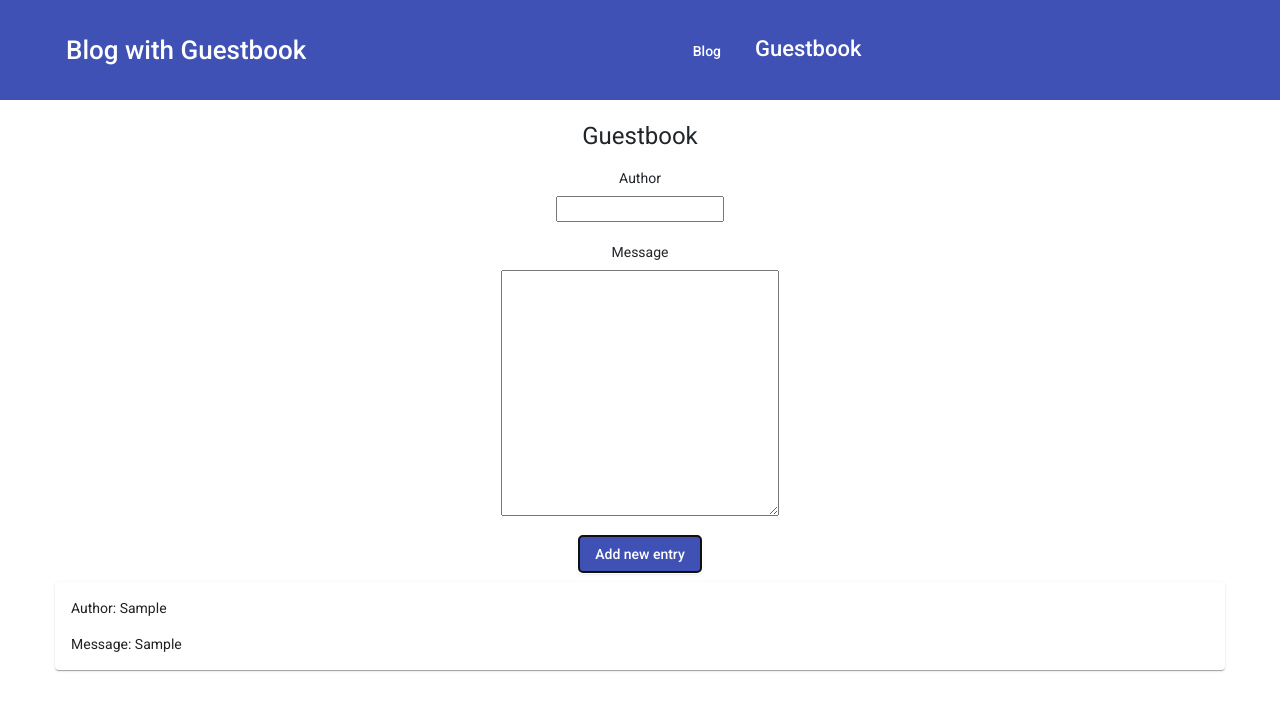
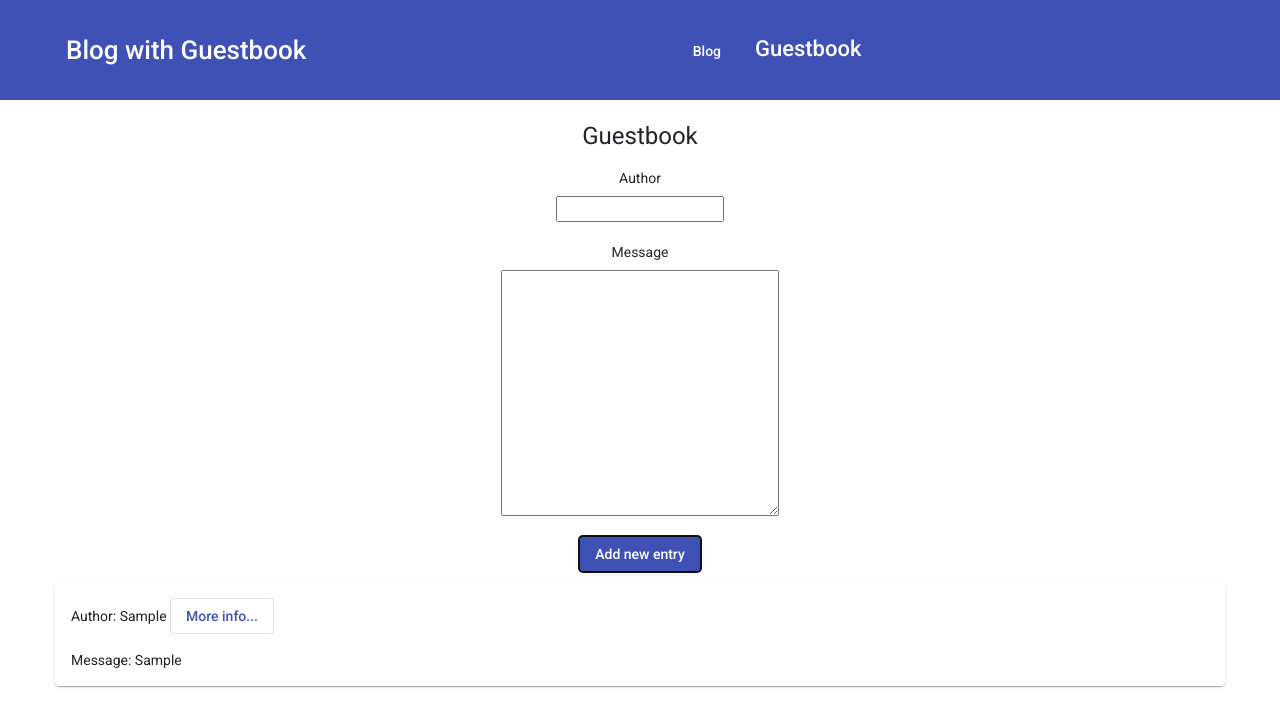
Before and after one commit to LavrL/angular-blog-guestbook, an Angular app: page /guestbook in a window 1280 px wide. Both pictures are taken after typing "Sample", "Sample" into the empty fields and a click on the button "Add new entry". Shown: the top 726 px of the page. Built offline with nearby package versions, Linux system fonts and the light colour scheme.

Commit message:
added modal window

```diff
--- a/src/app/guestbook/guestbook-display-posts/guestbook-display-posts.component.html
+++ b/src/app/guestbook/guestbook-display-posts/guestbook-display-posts.component.html
@@ -2,7 +2,9 @@
 
     <li *ngFor="let guestBookPost of guestBookPosts" class="guestBook-post">
         <mat-card>
-            <mat-card-content>Author: {{ guestBookPost.author }}</mat-card-content>
+            <mat-card-content>Author: {{ guestBookPost.author }}
+                <button mat-stroked-button color="primary" (click)="openModal(guestBookPost.author)">More info...</button>
+            </mat-card-content>
             <mat-card-content>Message: {{ guestBookPost.message }}</mat-card-content>
         </mat-card>
     </li>
--- a/src/app/guestbook/guestbook-display-posts/guestbook-display-posts.component.ts
+++ b/src/app/guestbook/guestbook-display-posts/guestbook-display-posts.component.ts
@@ -1,5 +1,7 @@
-import { Component, OnInit } from '@angular/core';
+import { Component } from '@angular/core';
+import { GuestbookModalComponent } from '../guestbook-modal/guestbook-modal.component';
 import { GuestbookService } from '../shared/guestbook.service';
+import { MatDialog } from '@angular/material/dialog';
 
 @Component({
   selector: 'app-guestbook-display-posts',
@@ -9,5 +11,17 @@ import { GuestbookService } from '../shared/guestbook.service';
 export class GuestbookDisplayPostsComponent {
   public guestBookPosts = this.gs.guestBook;
 
-  constructor(public gs: GuestbookService) { }
+  constructor(public gs: GuestbookService, private dialog: MatDialog) { }
+
+  openModal(authorName: string) {
+    console.log('authorName = ', authorName);
+    const dialogRef = this.dialog.open(GuestbookModalComponent,
+      {
+        width: '350px',
+        data: {
+          name: authorName
+        },
+        disableClose: true
+      });
+  }
 }
--- /dev/null
+++ b/src/app/guestbook/guestbook-modal/guestbook-modal.component.html
@@ -0,0 +1,7 @@
+<div class="container">
+    <p class="modal-header">Hi {{ name }}</p>
+    <div class="modal-button">
+        <button mat-raised-button color="primary" (click)="onCancel()" class="button-cancel">Cancel</button>
+        <button mat-raised-button color="primary" (click)="onSubmit()">Submit</button>
+    </div>
+</div>
--- /dev/null
+++ b/src/app/guestbook/guestbook-modal/guestbook-modal.component.scss
@@ -0,0 +1,14 @@
+.container {
+  display: flex;
+  align-items: center;
+  flex-direction: column;
+}
+.modal-header {
+  font-size: 16px;
+}
+.modal-button {
+  display: flex;
+}
+.button-cancel {
+  margin-right: 10px;
+}
--- /dev/null
+++ b/src/app/guestbook/guestbook-modal/guestbook-modal.component.ts
@@ -0,0 +1,30 @@
+import { Component, Inject, OnInit } from '@angular/core';
+import { MatDialogRef, MAT_DIALOG_DATA } from '@angular/material/dialog';
+import { GuestbookModule } from '../guestbook.module';
+
+@Component({
+  selector: 'app-guestbook-modal',
+  templateUrl: './guestbook-modal.component.html',
+  styleUrls: ['./guestbook-modal.component.scss']
+})
+export class GuestbookModalComponent implements OnInit {
+
+  public name:string;
+
+  constructor(private dialogRef: MatDialogRef<GuestbookModalComponent>,
+    @Inject(MAT_DIALOG_DATA) private data: { name: string }) {
+    this.name = data.name;
+  }
+
+  ngOnInit(): void {
+  }
+
+  onCancel(): void {
+    this.dialogRef.close()
+  }
+
+  onSubmit(): void {
+    this.dialogRef.close();
+  }
+
+}
--- a/src/app/guestbook/guestbook.component.html
+++ b/src/app/guestbook/guestbook.component.html
@@ -5,7 +5,7 @@
     <input type="text" formControlName="author" class="guestBook-inputField"
         [ngClass]="{ 'is-invalid': submitted && f.author.errors }" />
     <div *ngIf="submitted && f.author.errors" class="invalid-feedback">
-        Title is required.
+        Author is required.
     </div>
 
     <label for="">Message</label>
--- a/src/app/layout/layout.module.ts
+++ b/src/app/layout/layout.module.ts
@@ -8,7 +8,6 @@ import { MatSidenavModule } from '@angular/material/sidenav';
 import { MatToolbarModule } from '@angular/material/toolbar';
 import { NgModule } from '@angular/core';
 import { RouterModule } from '@angular/router';
-import { MatCardModule } from '@angular/material/card';
 
 @NgModule({
   declarations: [
@@ -19,7 +18,6 @@ import { MatCardModule } from '@angular/material/card';
     CommonModule,
     FormsModule,
     MatButtonModule,
-    //MatCardModule,
     MatIconModule,
     MatSidenavModule,
     MatToolbarModule,
```
Also changed, not shown: src/app/guestbook/guestbook.module.ts (+6 -2 lines).
